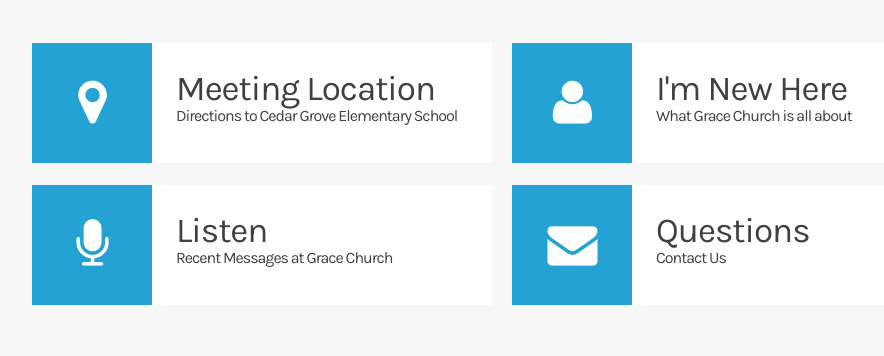
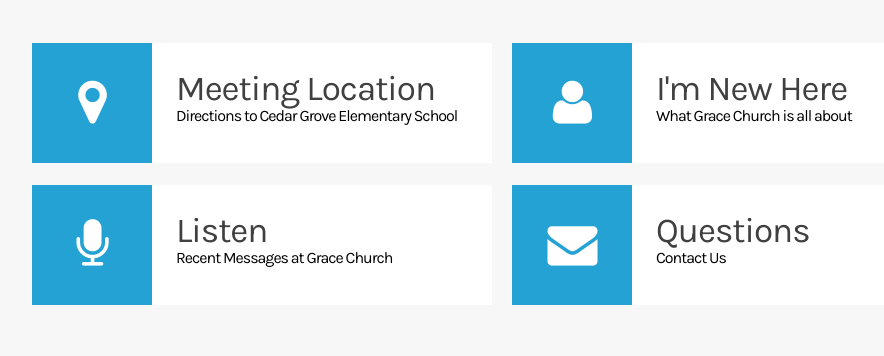
Before and after one commit to nukeulis/gracechurch, a PHP site: page / in a window 1280 px wide. Shown: the part 857-1213 px from the top of the page, without its empty margins (138-1022 px from the left). Run offline with PHP 8.4, Linux system fonts and the light colour scheme; some web fonts are replaced.

Commit message:
Larry cant see gray. Changed font color to black.
Text1 is a horrible css class name. The home page banners were too big
(overflowing/wrappping) with the changes I made so I made the homepage
banners their own class.

```diff
--- a/css/style.css
+++ b/css/style.css
@@ -17,7 +17,7 @@ a[href^="tel:"] {
 }
 body {
 	font: 12px/20px Arial, Helvetica, sans-serif;
-	color: #7E7E7E;
+	color: #000000;
 	position: relative;
 	min-width: 960px;
 	background: #fff;
@@ -525,11 +525,17 @@ a.prev1:hover,a.next1:hover {
 }
 
 .text1 {
-	color: #404040;
+	color: #000000;
+	font: 16px/22px 'Karla', sans-serif;
+	margin-bottom: 12px;
+	font-weight: bold;
+}
+
+.banner{
+	color: #000000;
 	font: 16px/22px 'Karla', sans-serif;
 	margin-bottom: 12px;
 }
-
 .quote_title {
 	color: #404040;
 	font: 16px/22px 'Karla', sans-serif;
--- a/index.php
+++ b/index.php
@@ -130,14 +130,14 @@
                     <div class="box maxheight">
                         <a href="contact.php" class="icon"><i class="icon-map-marker"></i></a>
                         <div class="p1_title">Meeting Location</div>
-                        <span class="text1">Directions to Cedar Grove Elementary School</span>
+                        <span class="banner">Directions to Cedar Grove Elementary School</span>
                     </div>
                 </div>
                 <div class="grid_6">
                     <div class="box maxheight">
                         <a href="welcome.php" class="icon"><i class="icon-user"></i></a>
                         <div class="p1_title">I'm New Here</div>
-                        <span class="text1">What Grace Church is all about</span>
+                        <span class="banner">What Grace Church is all about</span>
                     </div>
                 </div>
                 <div class="clear"></div>
@@ -145,14 +145,14 @@
                     <div class="box maxheight">
                         <a href="media.php" class="icon"><i class="icon-microphone"></i></a>
                         <div class="p1_title">Listen</div>
-                        <span class="text1">Recent Messages at Grace Church</span>
+                        <span class="banner">Recent Messages at Grace Church</span>
                     </div>
                 </div>
                 <div class="grid_6">
                     <div class="box maxheight">
                         <a href="contact.php" class="icon"><i class="icon-envelope"></i></a>
                         <div class="p1_title">Questions</div>
-                        <span class="text1">Contact Us</span>
+                        <span class="banner">Contact Us</span>
                     </div>
                 </div>
             </div>
```
